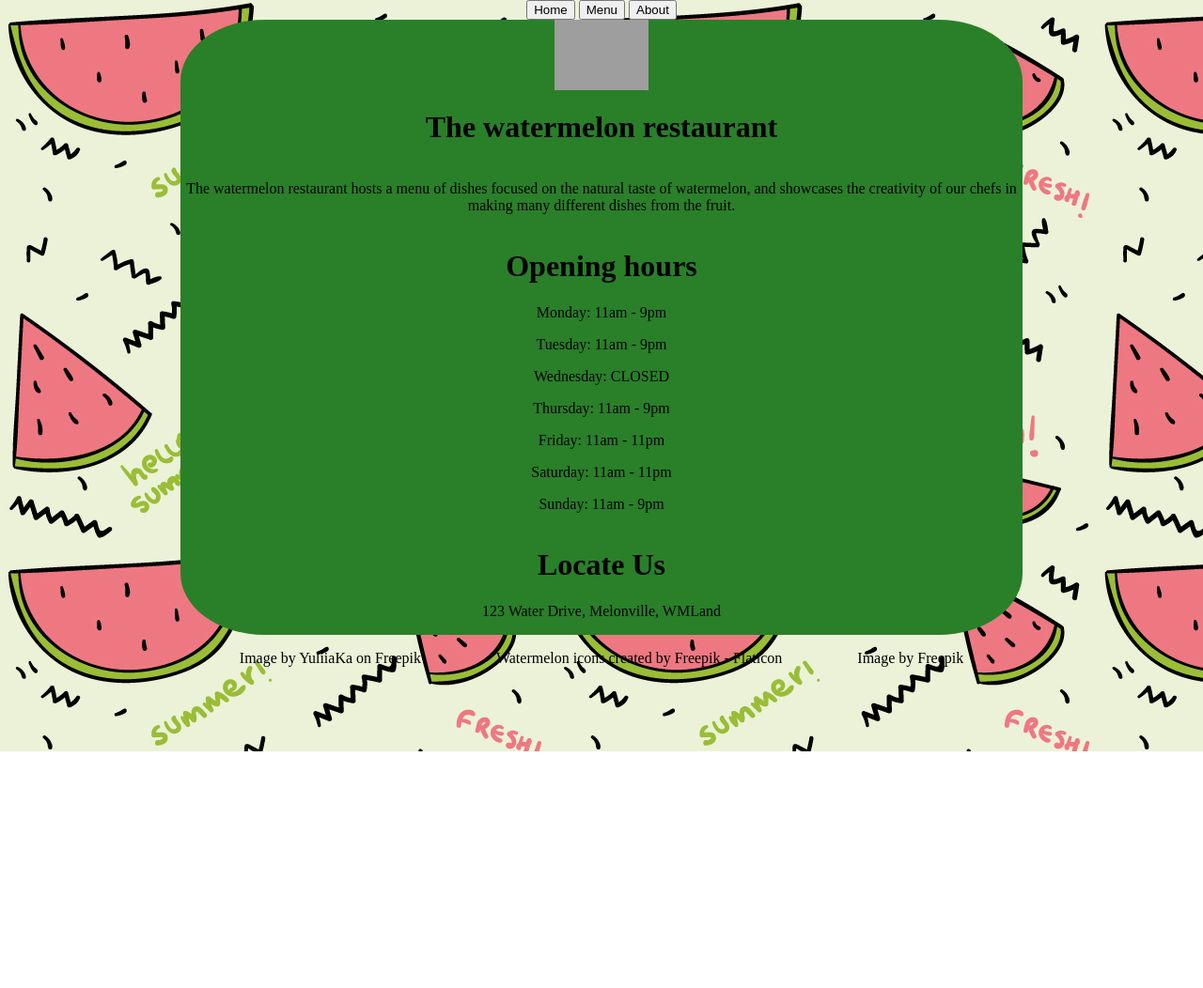
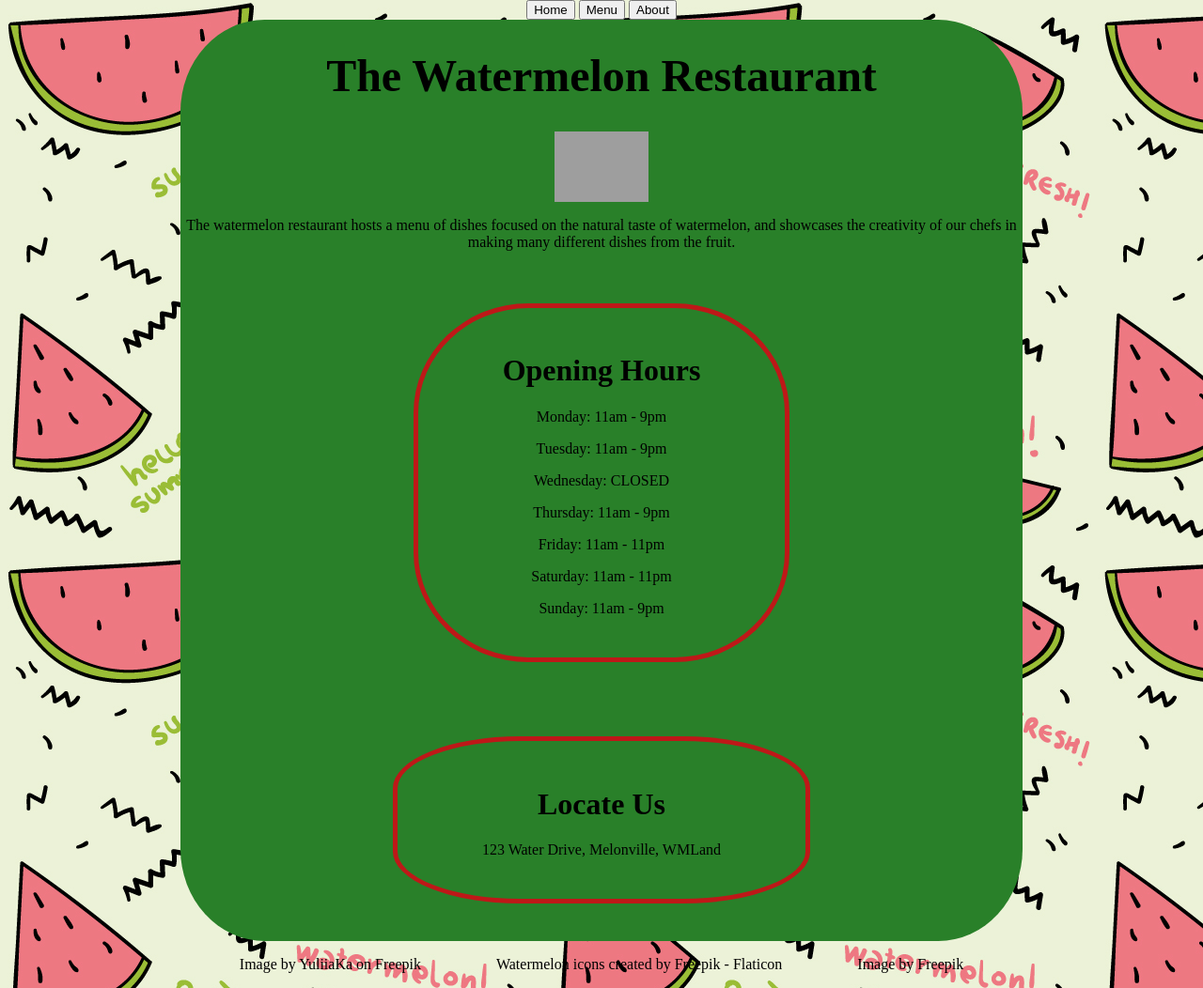
Before and after one commit to marcussleongg/restaurant-page, a website built with webpack: page src/index.html in a window 1280 px wide. Shown: the whole page at 94% size. Before the commit the page ends 800 px from the top, so only its background shows below. Built offline with nearby package versions, Linux system fonts and the light colour scheme; grey boxes are pictures that could not be loaded.

Commit message:
Amend styling for divs

```diff
--- a/src/about.js
+++ b/src/about.js
@@ -5,7 +5,7 @@ export default function about() {
     const contacttext = document.createElement('p');
     const contactphone = document.createElement('p');
     const contactemail = document.createElement('p');
-    contacttext.innerHTML = 'We can be contacted via phone or email';
+    contacttext.innerHTML = 'We can be contacted via phone during opening hours or via email';
     contactphone.innerHTML = '+1 555 555 555';
     contactemail.innerHTML = 'thewatermelonrestaurant@watermelonmail.com';
     contact.appendChild(contacttext);
--- a/src/initial-loadup.js
+++ b/src/initial-loadup.js
@@ -6,7 +6,7 @@ export default function loadup() {
     const opening = document.createElement('div');
     const location = document.createElement('div');
     const openingtitle = document.createElement('h1');
-    openingtitle.innerHTML = 'Opening hours';
+    openingtitle.innerHTML = 'Opening Hours';
     const mon = document.createElement('p');
     mon.innerHTML = 'Monday: 11am - 9pm';
     const tues = document.createElement('p');
@@ -37,10 +37,10 @@ export default function loadup() {
     location.appendChild(addy);
     image.src = "../src/images/watermelon.jpg";
     image.alt = "image of a watermelon";
-    heading.innerHTML = "The watermelon restaurant";
+    heading.innerHTML = "The Watermelon Restaurant";
     text.innerHTML = "The watermelon restaurant hosts a menu of dishes focused on the natural taste of watermelon, and showcases the creativity of our chefs in making many different dishes from the fruit.";
+    div.appendChild(heading);
     div.appendChild(image);
-    div.appendChild(heading);
     div.appendChild(text);
     div.appendChild(opening);
     div.appendChild(location);
--- a/src/style.css
+++ b/src/style.css
@@ -24,6 +24,16 @@ img {
     width: 100px;
 }
 
+#content > h1 {
+    font-size: 3em;
+}
+
+#content > div {
+    outline: 5px rgb(190, 24, 24) solid; border-radius: 30%;
+    padding: 3% 10%;
+    margin: 5%;
+}
+
 #attribution {
     display: flex;
     justify-content: space-around;
```
